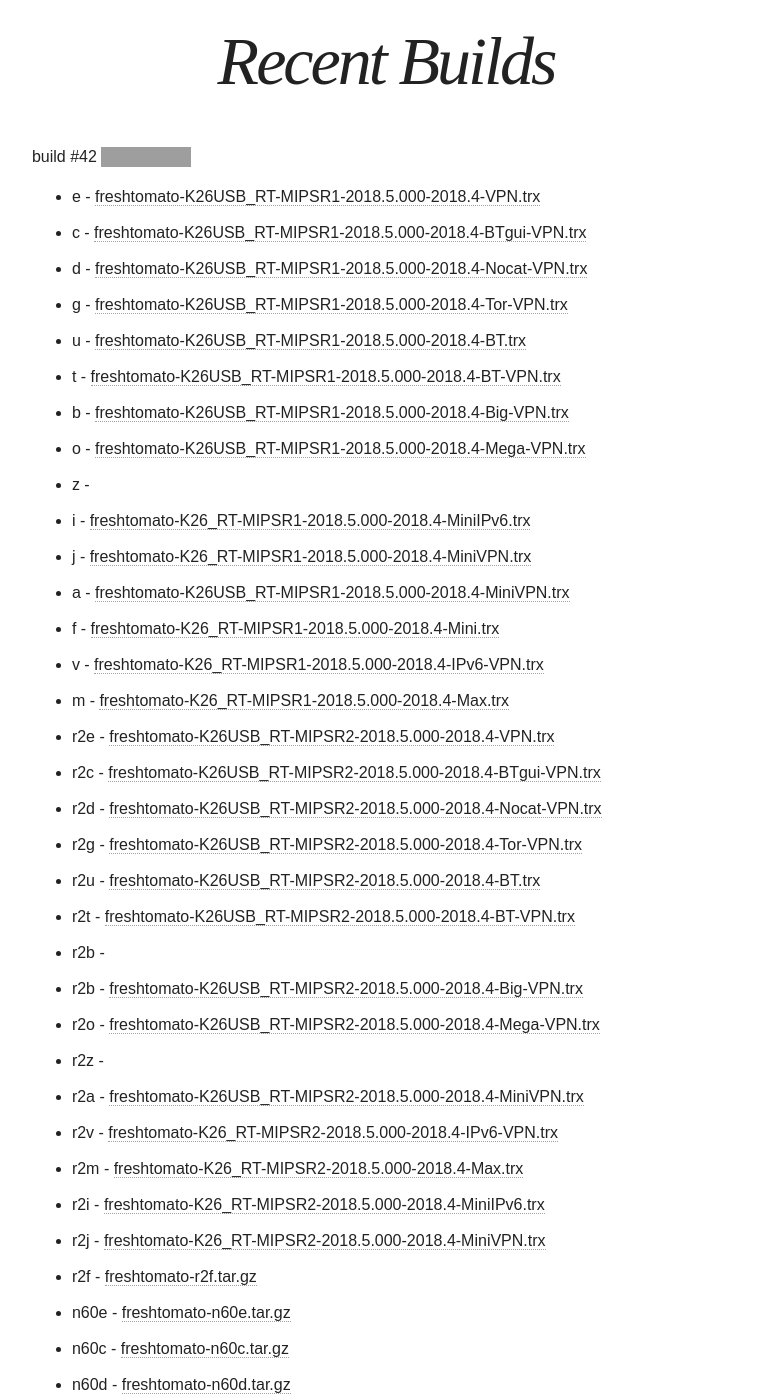
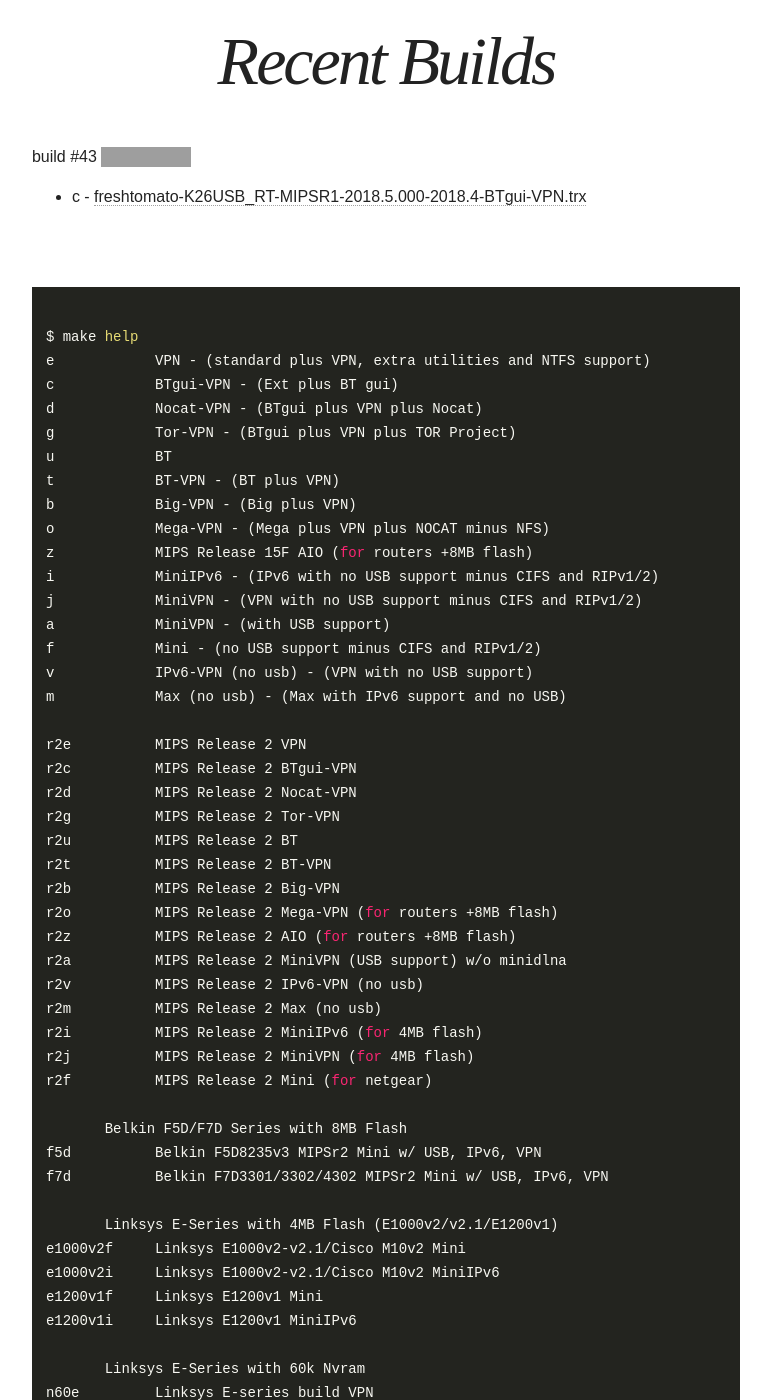
Before and after one commit to oglopss/freshtomato-mips-ci-jekyll, a Jekyll site: the page built from index.html, in a window 1280 px wide and 1400 px high, scrolled down 451 px. Shown: the whole window, without its empty margins (254-1025 px from the left). Built offline with Jekyll 4.4.1, drawn with Linux system fonts in a browser that asks for light colours; nearby versions of some CDN libraries; some of the changed text lies outside the part shown; grey boxes are pictures that could not be loaded.

Commit message:
Travis build 43 c pushed to gh-pages

```diff
--- a/_data/ss.yml
+++ b/_data/ss.yml
@@ -1,49 +1,3 @@
-build: 42
+build: 43
 files:
-  - 0003 d freshtomato-K26USB_RT-MIPSR1-2018.5.000-2018.4-Nocat-VPN.trx
-  - 0001 e freshtomato-K26USB_RT-MIPSR1-2018.5.000-2018.4-VPN.trx
   - 0002 c freshtomato-K26USB_RT-MIPSR1-2018.5.000-2018.4-BTgui-VPN.trx
-  - 0004 g freshtomato-K26USB_RT-MIPSR1-2018.5.000-2018.4-Tor-VPN.trx
-  - 0005 u freshtomato-K26USB_RT-MIPSR1-2018.5.000-2018.4-BT.trx
-  - 0010 i freshtomato-K26_RT-MIPSR1-2018.5.000-2018.4-MiniIPv6.trx
-  - 0006 t freshtomato-K26USB_RT-MIPSR1-2018.5.000-2018.4-BT-VPN.trx
-  - 0007 b freshtomato-K26USB_RT-MIPSR1-2018.5.000-2018.4-Big-VPN.trx
-  - 0009 z
-  - 0008 o freshtomato-K26USB_RT-MIPSR1-2018.5.000-2018.4-Mega-VPN.trx
-  - 0011 j freshtomato-K26_RT-MIPSR1-2018.5.000-2018.4-MiniVPN.trx
-  - 0013 f freshtomato-K26_RT-MIPSR1-2018.5.000-2018.4-Mini.trx
-  - 0012 a freshtomato-K26USB_RT-MIPSR1-2018.5.000-2018.4-MiniVPN.trx
-  - 0014 v freshtomato-K26_RT-MIPSR1-2018.5.000-2018.4-IPv6-VPN.trx
-  - 0015 m freshtomato-K26_RT-MIPSR1-2018.5.000-2018.4-Max.trx
-  - 0016 r2e freshtomato-K26USB_RT-MIPSR2-2018.5.000-2018.4-VPN.trx
-  - 0017 r2c freshtomato-K26USB_RT-MIPSR2-2018.5.000-2018.4-BTgui-VPN.trx
-  - 0018 r2d freshtomato-K26USB_RT-MIPSR2-2018.5.000-2018.4-Nocat-VPN.trx
-  - 0019 r2g freshtomato-K26USB_RT-MIPSR2-2018.5.000-2018.4-Tor-VPN.trx
-  - 0020 r2u freshtomato-K26USB_RT-MIPSR2-2018.5.000-2018.4-BT.trx
-  - 0022 r2b
-  - 0021 r2t freshtomato-K26USB_RT-MIPSR2-2018.5.000-2018.4-BT-VPN.trx
-  - 0026 r2v freshtomato-K26_RT-MIPSR2-2018.5.000-2018.4-IPv6-VPN.trx
-  - 0025 r2a freshtomato-K26USB_RT-MIPSR2-2018.5.000-2018.4-MiniVPN.trx
-  - 0024 r2z
-  - 0023 r2o freshtomato-K26USB_RT-MIPSR2-2018.5.000-2018.4-Mega-VPN.trx
-  - 0027 r2m freshtomato-K26_RT-MIPSR2-2018.5.000-2018.4-Max.trx
-  - 0028 r2i freshtomato-K26_RT-MIPSR2-2018.5.000-2018.4-MiniIPv6.trx
-  - 0029 r2j freshtomato-K26_RT-MIPSR2-2018.5.000-2018.4-MiniVPN.trx
-  - 0030 r2f freshtomato-r2f.tar.gz
-  - 0031 n60e freshtomato-n60e.tar.gz
-  - 0033 n60d freshtomato-n60d.tar.gz
-  - 0032 n60c freshtomato-n60c.tar.gz
-  - 0035 n60t freshtomato-n60t.tar.gz
-  - 0034 n60g freshtomato-n60g.tar.gz
-  - 0036 n60b freshtomato-n60b.tar.gz
-  - 0039 n60a freshtomato-E3000USB-NVRAM60K_RT-MIPSR2-2018.5.000-2018.4-MiniVPN.bin
-  - 0038 n60z
-  - 0040 n60k freshtomato-E3000USB-NVRAM60K_RT-MIPSR2-2018.5.000-2018.4-Nocat-MiniVPN.bin
-  - 0041 n60v freshtomato-n60v.tar.gz
-  - 0037 n60o freshtomato-n60o.tar.gz
-  - 0044 r2q3v freshtomato-K26_RT-MIPSR2-2018.5.000-140-q3-IPv6-VPN.trx
-  - 0042 n60m freshtomato-n60m.tar.gz
-  - 0043 r2q3m freshtomato-K26_RT-MIPSR2-2018.5.000-140-q3-Max.trx
-  - 0045 hg32032k freshtomato-K26USB_RT-MIPSR2-2018.5.000-140-hg320-Max.trx
-  - 0046 hg32064k freshtomato-K26USB_RT-MIPSR2-2018.5.000-140-hg320-Max.trx
-  - 0022 r2b freshtomato-K26USB_RT-MIPSR2-2018.5.000-2018.4-Big-VPN.trx
```
